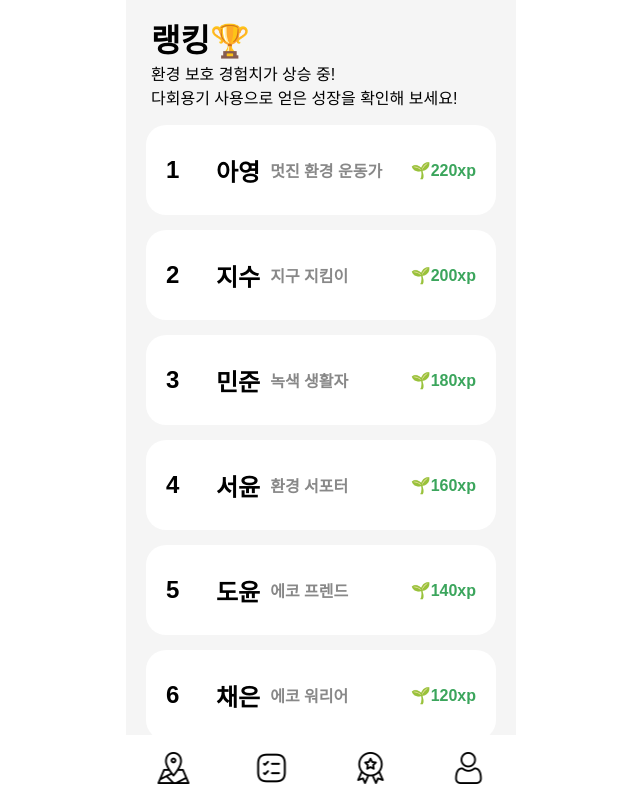
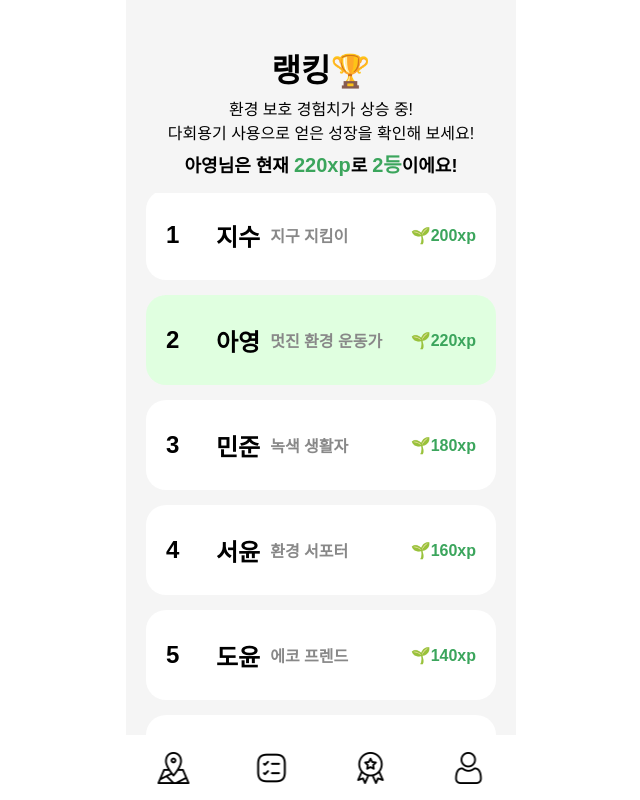
Before and after one commit to team-even/evenFront, a React (Create React App) app: page /ranking in a window 1280 px wide. Shown: the whole page, without its empty margins (319-959 px from the left). Built offline with nearby package versions, Linux system fonts and the light colour scheme.

Commit message:
:hotfux: 디자인 일부 수정

```diff
--- a/src/components/BadgeItem.jsx
+++ b/src/components/BadgeItem.jsx
@@ -6,6 +6,7 @@ const BadgeItem = ({ badge }) => {
     <BadgeContainer>
       <BadgeImage>{badge.icon}</BadgeImage>
       <BadgeName>{badge.name}</BadgeName>
+      <BadgeDescription>{badge.description}</BadgeDescription>
     </BadgeContainer>
   );
 };
@@ -17,18 +18,26 @@ const BadgeContainer = styled.div`
   align-items: center;
   padding: 20px;
   margin-right: 10px;
+  text-align: center;
+  min-width: 16:0px;
 `;
 
 const BadgeImage = styled.div`
-  font-size: 24px;
-  text-align: center;
+  font-size: 36px;
+  margin-bottom: 10px;
 `;
 
 const BadgeName = styled.p`
   min-width: 100px;
   font-size: 16px;
   font-weight: bold;
-  text-align: center;
+  margin: 5px 0;
+`;
+
+const BadgeDescription = styled.p`
+  font-size: 14px;
+  color: #666;
+  margin: 0;
 `;
 
 export default BadgeItem;
--- a/src/components/RankingItem.js
+++ b/src/components/RankingItem.js
@@ -8,7 +8,7 @@ const Section = styled.div`
   width: 100%;
   height: 90px;
   border-radius: 20px;
-  background-color: #ffffff;
+  background-color: ${({ isMine }) => (isMine ? "#e0ffe0" : "#ffffff")};
   padding: 0 20px;
 `;
 
@@ -29,9 +29,9 @@ const ExperienceValue = styled.h4`
   color: #3ba55c;
 `;
 
-function RankingItem({ number, name, subName, experienceValue }) {
+function RankingItem({ number, name, subName, experienceValue, isMine }) {
   return (
-    <Section>
+    <Section isMine={isMine}>
       <Number>{number}</Number>
       <Name>{name}</Name>
       <SubName>{subName}</SubName>
--- a/src/pages/Badge.jsx
+++ b/src/pages/Badge.jsx
@@ -2,22 +2,46 @@ import React from "react";
 import styled from "styled-components";
 import BadgeItem from "../components/BadgeItem";
 import BackBtn from "../components/BackBtn";
+const dummyBadges = [
+  {
+    name: "채식 초보",
+    icon: "🌱",
+    description: "기본적인 채식 식단을 따라해 보세요!",
+  },
+  { name: "시장 탐방", icon: "🛒", description: "전통시장에서의 구매 경험!" },
+  {
+    name: "활용왕",
+    icon: "♻️",
+    description: "3회 이상 다회용기로 포장해 보세요!",
+  },
+  {
+    name: "다회용기 사용자",
+    icon: "♻️",
+    description: "5회 사용하여 환경 보호에 기여!",
+  },
+  {
+    name: "부산 미식가",
+    icon: "🍲",
+    description: "부산의 맛을 경험해 보세요!",
+  },
+  {
+    name: "용기 구매자",
+    icon: "🌍",
+    description: "친환경 용기를 구매하여 지구를 지켜요!",
+  },
+  {
+    name: "챌린저",
+    icon: "♻️",
+    description: "10회 이상 다회용기를 사용해 보세요!",
+  },
+];
 
-const dummyBadges = [
-  { name: "채식 식단 3번 초보자", icon: "🌱" },
-  { name: "전통시장 누적 <br/>3회 방문", icon: "🛒" },
-  { name: "다회용기 누적 <br/>3회 포장", icon: "♻️" },
-  { name: "다회용기 누적 <br/>5회 열심히!", icon: "♻️" },
-  { name: "부산로컬음식 <br/>누적 3회 방문", icon: "🍲" },
-  { name: "친환경 용기 <br/>누적 3회 구매", icon: "🌍" },
-  { name: "다회용기 누적 10회 사용", icon: "♻️" }
-]
 function Badge() {
   return (
     <Container>
-      <div style={{display: 'flex'}}>
+      <div style={{ display: "flex" }}>
         <BackBtn />
-        <h2 style={{marginLeft:'60px'}}>배지 목록</h2>
+        <h2 style={{ marginLeft: "60px" }}>배지 목록</h2>
       </div>
       <BadgeList>
         {dummyBadges.map((badge, index) => (
--- a/src/pages/Cart.jsx
+++ b/src/pages/Cart.jsx
@@ -1,9 +1,9 @@
-import React from "react";
+import React, { useEffect } from "react";
 import { useNavigate } from "react-router-dom";
 import useCartStore from "../stores/cartStore";
 import styled from "styled-components";
 import BackBtn from "../components/BackBtn";
-import {BottomBtn} from "../components/BottomBtn";
+import { BottomBtn } from "../components/BottomBtn";
 
 const Cart = () => {
   const { cartItems, increaseQuantity, decreaseQuantity, clearCart } =
@@ -24,7 +24,7 @@ const Cart = () => {
   return (
     <div style={{ margin: "70px 0" }}>
       <BackBtn onClick={handleBack} />
-      <h2 style={{marginLeft:'20px', marginBottom:'20px'}}>구매 목록</h2>
+      <h2 style={{ marginLeft: "20px", marginBottom: "20px" }}>구매 목록</h2>
       {cartItems.length === 0 ? (
         <p>비어 있습니다.</p>
       ) : (
--- a/src/pages/MyPage.jsx
+++ b/src/pages/MyPage.jsx
@@ -7,10 +7,27 @@ import NavigationBar from "../components/NavigationBar";
 const dummy = {
   nickname: "아영",
   badges: [
-    { name: "채식 식단 누적 3회 섭취", icon: "🌱" },
-    { name: "전통시장 누적 3회 방문", icon: "🛒" },
-    { name: "다회용기 누적 5회 사용", icon: "♻️" },
-    { name: "부산로컬음식 누적 3회 방문", icon: "🍲" },
+    {
+      name: "채식 초보",
+      icon: "🌱",
+      description: "기본적인 채식 식단을 따라해 보세요!",
+    },
+    { name: "시장 탐방", icon: "🛒", description: "전통시장에서의 구매 경험!" },
+    {
+      name: "활용왕",
+      icon: "♻️",
+      description: "3회 이상 다회용기로 포장해 보세요!",
+    },
+    {
+      name: "다회용기 사용자",
+      icon: "♻️",
+      description: "5회 사용하여 환경 보호에 기여!",
+    },
+    {
+      name: "부산 미식가",
+      icon: "🍲",
+      description: "부산의 맛을 경험해 보세요!",
+    },
   ],
 };
 
@@ -111,7 +128,7 @@ const RecentBadges = styled.div`
 const BadgeList = styled.div`
   display: flex;
   flex-direction: row;
-  gap: 10px;
+  gap: 4px;
   padding-right: 10px;
 `;
 
@@ -122,7 +139,7 @@ const MoreLink = styled.span`
   cursor: pointer; // 클릭 가능한 요소임을 나타내기 위해 추가
 
   &:hover {
-    color: #b300a4;
+    font-weight: 800;
   }
 `;
 
--- a/src/pages/Ranking.js
+++ b/src/pages/Ranking.js
@@ -4,8 +4,7 @@ import NavigationBar from "../components/NavigationBar";
 import RankingItem from "../components/RankingItem";
 
 const Section = styled.div`
-  padding-top: 100px; /* 고정된 Title 영역만큼의 여백 */
-  margin: 125px 0 85px;
+  margin: 190px 0 85px;
   padding: 0 20px;
 `;
 
@@ -15,32 +14,101 @@ const FixedHeader = styled.div`
   left: 0;
   right: 0;
   z-index: 10;
-  background-color: #F5F5F5;
-  width: 390px; /* Container에 맞춤 */
-  margin: 0 auto; /* 중앙 정렬 */
-  padding: 15px 15px; /* 패딩 추가 */
+  background-color: #f5f5f5;
+  width: 390px;
+  margin: 0 auto;
+  padding: 15px 15px;
+  display: flex;
+  flex-direction: column;
+  align-items: center;
 `;
 
 const Title = styled.h1`
-  margin-left: 10px;
+  margin: 0; /* 여백 제거 */
+padding-top: 30px;
 `;
 
 const SubTitle = styled.h4`
-  margin-left: 10px;
+  margin: 5px 0; /* 위아래 여백 조정 */
   font-weight: 500;
+  text-align: center; /* 중앙 정렬 */
 `;
 
+const CurrentLeader = styled.p`
+  font-size: 18px;
+  font-weight: bold;
+  text-align: center;
+`;
+
+const HighlightedRank = styled.span`
+  font-size: 20px; /* 강조할 등수 크기 */
+  color: #3ba55c; /* 강조 색상 */
+  font-weight: bold; /* 볼드체 */
+`;
+
+
 const rankingData = [
-  { number: 1, name: "아영", subName: "멋진 환경 운동가", experienceValue: "🌱220xp" },
-  { number: 2, name: "지수", subName: "지구 지킴이", experienceValue: "🌱200xp" },
-  { number: 3, name: "민준", subName: "녹색 생활자", experienceValue: "🌱180xp" },
-  { number: 4, name: "서윤", subName: "환경 서포터", experienceValue: "🌱160xp" },
-  { number: 5, name: "도윤", subName: "에코 프렌드", experienceValue: "🌱140xp" },
-  { number: 6, name: "채은", subName: "에코 워리어", experienceValue: "🌱120xp" },
-  { number: 7, name: "하준", subName: "클린 플래너", experienceValue: "🌱100xp" },
-  { number: 8, name: "지아", subName: "환경 파수꾼", experienceValue: "🌱80xp" },
-  { number: 9, name: "승우", subName: "친환경 서포터", experienceValue: "🌱60xp" },
-  { number: 10, name: "유빈", subName: "초록 지킴이", experienceValue: "🌱40xp" },
+  {
+    number: 1,
+    name: "지수",
+    subName: "지구 지킴이",
+    experienceValue: "🌱200xp",
+  },
+  {
+    number: 2,
+    name: "아영",
+    subName: "멋진 환경 운동가",
+    experienceValue: "🌱220xp",
+    isMine: true,
+  },
+  {
+    number: 3,
+    name: "민준",
+    subName: "녹색 생활자",
+    experienceValue: "🌱180xp",
+  },
+  {
+    number: 4,
+    name: "서윤",
+    subName: "환경 서포터",
+    experienceValue: "🌱160xp",
+  },
+  {
+    number: 5,
+    name: "도윤",
+    subName: "에코 프렌드",
+    experienceValue: "🌱140xp",
+  },
+  {
+    number: 6,
+    name: "채은",
+    subName: "에코 워리어",
+    experienceValue: "🌱120xp",
+  },
+  {
+    number: 7,
+    name: "하준",
+    subName: "클린 플래너",
+    experienceValue: "🌱100xp",
+  },
+  {
+    number: 8,
+    name: "지아",
+    subName: "환경 파수꾼",
+    experienceValue: "🌱80xp",
+  },
+  {
+    number: 9,
+    name: "승우",
+    subName: "친환경 서포터",
+    experienceValue: "🌱60xp",
+  },
+  {
+    number: 10,
+    name: "유빈",
+    subName: "초록 지킴이",
+    experienceValue: "🌱40xp",
+  },
 ];
 
 function Ranking() {
@@ -48,8 +116,14 @@ function Ranking() {
     <>
       <FixedHeader>
         <Title>랭킹🏆</Title>
-        <SubTitle>환경 보호 경험치가 상승 중! <br/>
-        다회용기 사용으로 얻은 성장을 확인해 보세요!</SubTitle>
+        <SubTitle>
+          환경 보호 경험치가 상승 중! <br />
+          다회용기 사용으로 얻은 성장을 확인해 보세요!
+        </SubTitle>
+        <CurrentLeader>
+          아영님은 현재 <HighlightedRank>220xp</HighlightedRank>로{" "}
+          <HighlightedRank>2등</HighlightedRank>이에요!
+        </CurrentLeader>
       </FixedHeader>
       <Section>
         {rankingData.map((data) => (
@@ -59,6 +133,7 @@ function Ranking() {
             name={data.name}
             subName={data.subName}
             experienceValue={data.experienceValue}
+            isMine={data.isMine}
           />
         ))}
         <NavigationBar />
```
